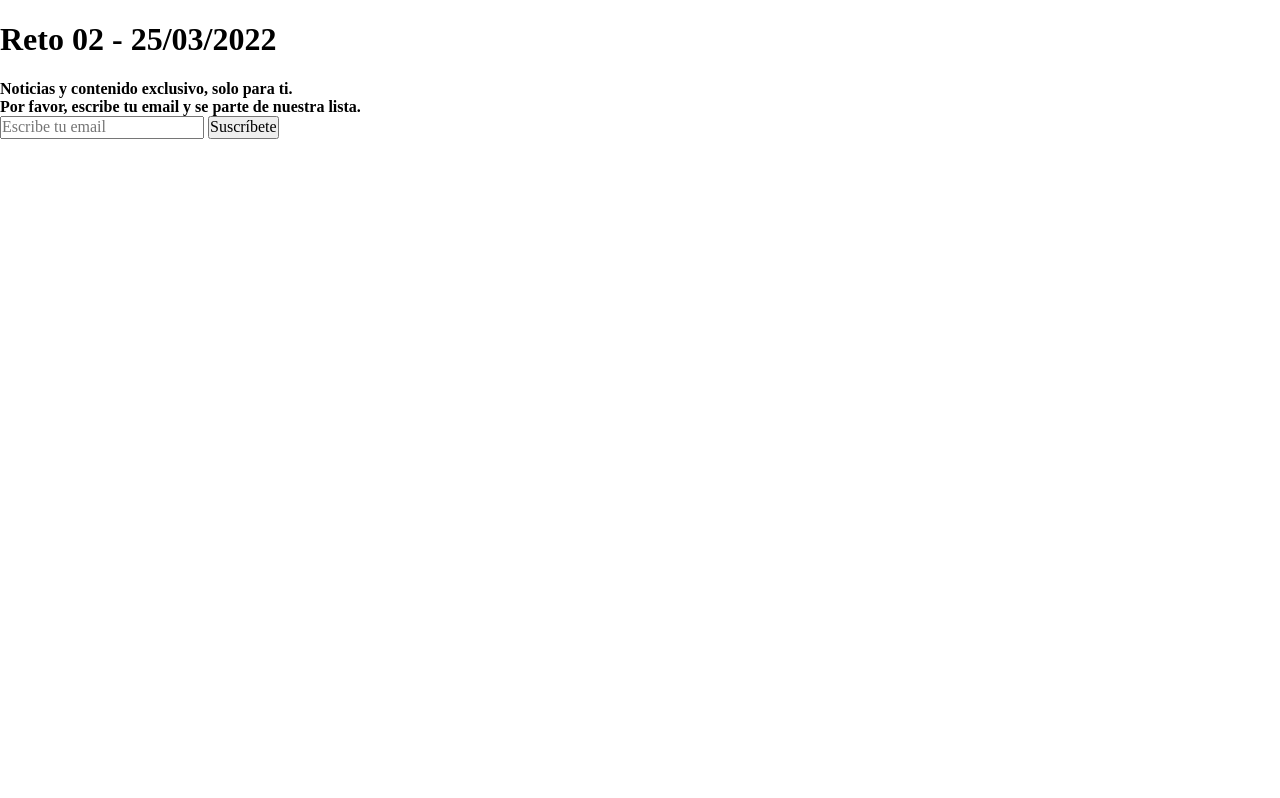
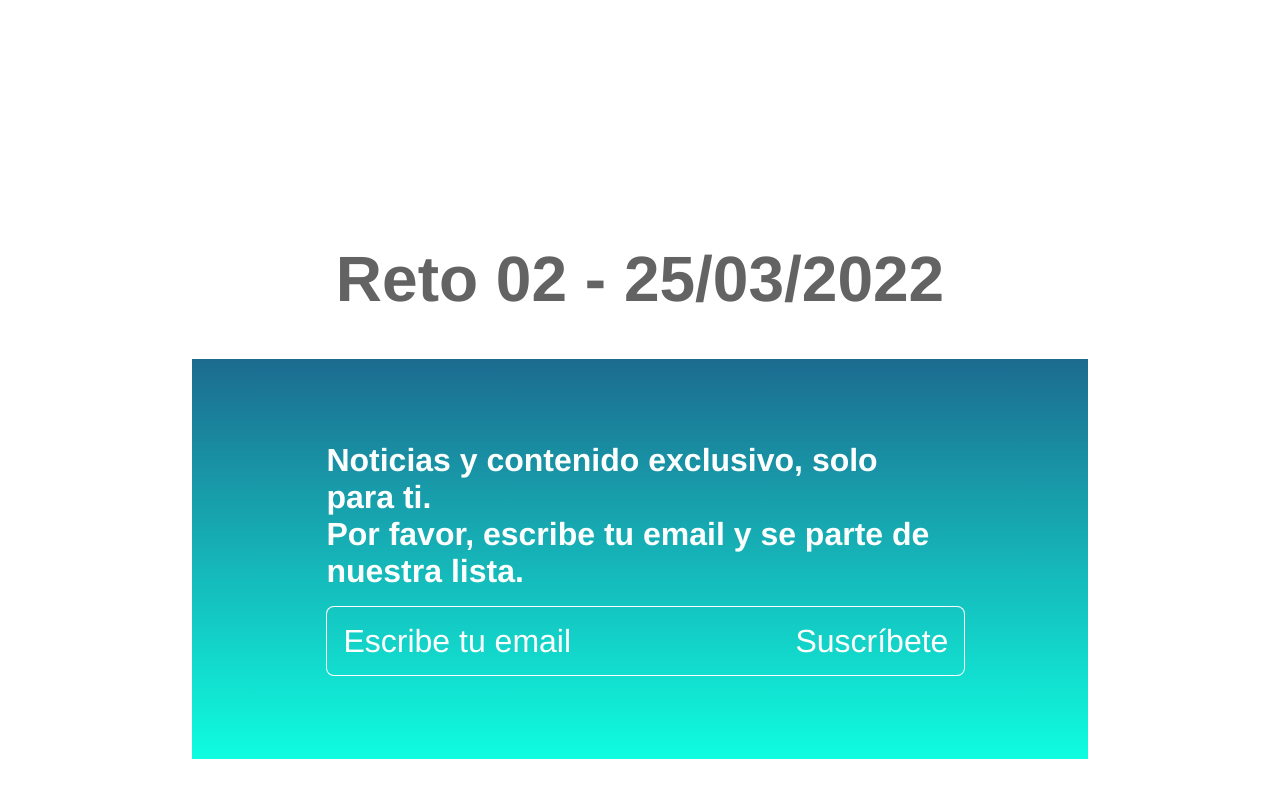
Before and after one commit to retos-frontend-TF/RETO-02, a plain HTML site: page index.html in a window 1280 px wide. Drawn offline with nearby package versions, Linux system fonts and the light colour scheme; files that its build step writes are made by us from their sources.

Commit message:
terminado sass

```diff
--- a/index.html
+++ b/index.html
@@ -10,7 +10,7 @@
     <body>
         <div class="contenedor">
             <!-- Título del Reto 02 -->
-            <h1>Reto 02 - 25/03/2022</h1>
+            <h1 class="titulo">Reto 02 - 25/03/2022</h1>
 
             <!-- Zona para la newsletter -->
             <section class="newsletter">
--- a/sass/abstracts/_variable.scss
+++ b/sass/abstracts/_variable.scss
@@ -1,3 +1,10 @@
 // **************************************
 // @Variables: variables
 // **************************************
+
+// Colores
+$color-texto: #646364;
+$color-texto-newsletter: #FDFFFE;
+
+$color-degradado1: #1C6B8F;
+$color-degradado2: #0FFDE0;
--- a/sass/bases/_tipografia.scss
+++ b/sass/bases/_tipografia.scss
@@ -1,3 +1,11 @@
 // **************************************
 // @Tipografia: tipografia
 // **************************************
+
+
+// General
+html{
+    font-size: 16px;
+}
+// Newsletter
+$font-base: "Helvetica Neue", Helvetica, sans-serif;
--- a/sass/components/_newsletter.scss
+++ b/sass/components/_newsletter.scss
@@ -1,3 +1,77 @@
 // **************************************
 // @Newsletter: newsletter
 // **************************************
+
+// Dimensiones
+$newsletter-width: 70vw;
+$newsletter-height: 50vh;
+
+// Posiciones
+body{
+    font-family: $font-base;
+    font-size: 2rem;
+    height: 100vh;
+    // Flex
+    display: flex;
+    justify-content: center;
+    align-items: center;
+}
+.contenedor {
+    width: $newsletter-width;
+    height: $newsletter-height;
+
+    .titulo{
+        text-align: center;
+        color: $color-texto;
+    }
+
+
+    .newsletter{
+        height: 100%;
+        background: linear-gradient(to bottom, $color-degradado1, $color-degradado2);
+        color: $color-texto-newsletter;
+        // Flex
+        display: flex;
+        flex-direction: column;
+        justify-content: center;
+        align-items: center;
+
+        &__titulo{
+            width: 70%;
+        }
+        &__form{
+            width: 70%;
+            display: flex;
+            justify-content: space-between;
+
+            &--input, &--btn{
+                color: $color-texto-newsletter;
+                background: transparent;
+                border-top: 1px solid white;
+                border-bottom: 1px solid white;
+                padding: 0.5em;
+                margin-top: 1rem;
+            }
+            &--input{
+                border-left: 1px solid white;
+                border-right: 0;
+                border-top-left-radius: 8px;
+                border-bottom-left-radius: 8px;
+
+                flex-grow: 1;
+                &::placeholder{
+                    color: $color-texto-newsletter;
+                    font-weight: lighter;
+                }
+            }
+            &--btn{
+                border-right: 1px solid white;
+                border-left: 0;
+                border-top-right-radius: 8px;
+                border-bottom-right-radius: 8px;
+
+                cursor: pointer;
+            }
+        }
+    }
+}
```
Also changed, not shown: main.css (added), 2 other files.
